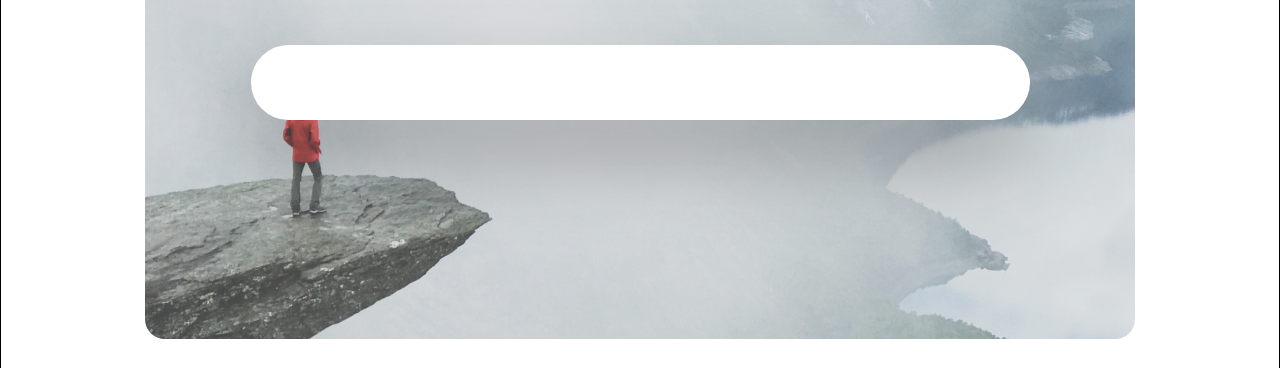
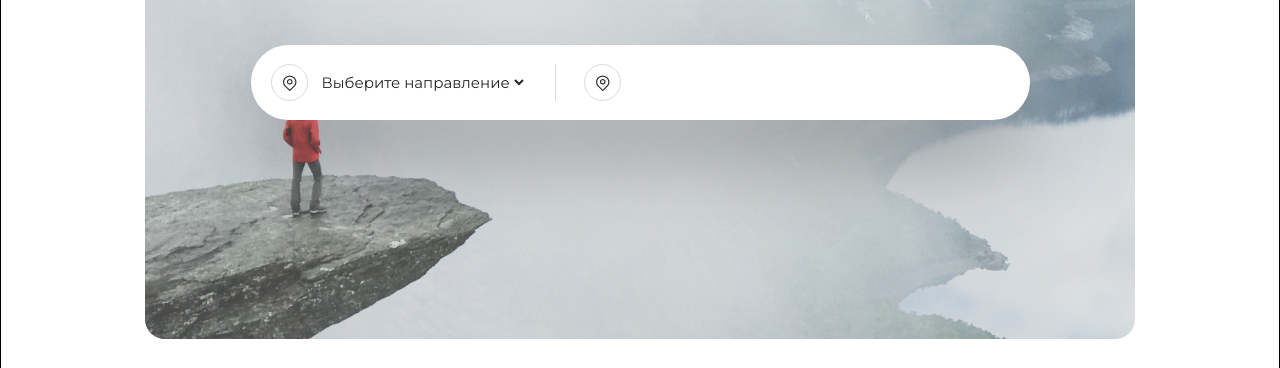
Before and after one commit to donecvolsk/Travel-website, a plain HTML site: page index.html in a window 1280 px wide. Shown: the part 432-800 px from the top of the page. Drawn offline with Linux system fonts and the light colour scheme.

Commit message:
29092023

```diff
--- a/css/style.css
+++ b/css/style.css
@@ -165,9 +165,35 @@ body {
     align-items: center;
 }
 
-.footer-top-icon-item {
+/* Выпадающее меню*/
+.footer-top-navigation-dropdown {
+    position: relative;
+    display: inline-block;
+  }
 
-}
+  .footer-top-navigation-dropdown-box {
+    display: none;
+    position: absolute;
+    background-color: #f1f1f1;
+    min-width: 160px;
+    box-shadow: 0px 8px 16px 0px rgba(0,0,0,0.2);
+    z-index: 1;
+  }
+
+  .footer-top-navigation-dropdown-box a {
+    color: black;
+    padding: 5px 5px;
+    text-decoration: none;
+    display: block;
+  }
+  .footer-top-navigation-dropdown-box a:hover {background-color: #ddd;}
+
+  .footer-top-navigation-dropdown:hover  .footer-top-navigation-dropdown-box {
+    display: block;
+  }
+
+
+
 .footer-top-item-heart {
     width: 50px;
     height: 50px;
@@ -261,17 +287,68 @@ footer-area-box {
 }
 
 .footer-area-searh-box {
+    display: flex;
+    align-items: center;
     width: 779px;
     height: 75px;
     background-color: #ffffff;
     border-radius: 100px;
     box-shadow: 0 42px 80px 0 rgba(0, 0, 0, 0.25);
+    padding: 20px;
 }
 
-.footer-area-searh-box {
+.footer-area-searh-list {
     display: flex;
 }
 
-.footer-area-searh-direction {
+.footer-area-searh-dropdownSity {
+    display: flex;
+    gap: 10px;
+    color: #7B7B7B;
+    font-size: 15px;
+    font-family: "Montserrat", Arial, Helvetica, sans-serif;
+    font-weight: 600;
+    line-height: normal;
+    border-right: 1px solid #DBDBDB;
+    padding-right: 28px;
+}
+
+.footer-area-searh-mapsBox {
+    width: 37px;
+    height: 37px;
+    border: 1px solid #DBDBDB;
+    border-radius: 50%;
     background-image: url(../images/pin\ 1.png);
+    background-repeat: no-repeat;
+    background-position: center center;
+
 }
+
+.footer-area-searh-select {
+    font-family: "Montserrat", Arial, Helvetica, sans-serif;
+    font-weight: 400;
+    font-size: 15px;
+    line-height: normal;
+    color: #252525;
+}
+
+.footer-area-searh-dropdownDate {
+    display: flex;
+    gap: 10px;
+    color: #7B7B7B;
+    font-size: 15px;
+    font-family: "Montserrat", Arial, Helvetica, sans-serif;
+    font-weight: 600;
+    line-height: normal;
+    padding-left: 28px;
+}
+
+.footer-area-searh-dateBox {
+    width: 37px;
+    height: 37px;
+    border: 1px solid #DBDBDB;
+    border-radius: 50%;
+    background-image: url(../images/pin\ 1.png);
+    background-repeat: no-repeat;
+    background-position: center center;
+}
--- a/index.html
+++ b/index.html
@@ -15,7 +15,14 @@
             <menu class="footer-top-box">
                 <ul class="footer-top-navigation-list">
                     <li class="footer-top-navigation-item">
-                        <a class="footer-top-navigation-item-link" href="#0">Направления</a>
+                        <div class="footer-top-navigation-dropdown">
+                            <button  class="footer-top-navigation-dropbtn" href="#0">Направления</button>
+                            <div class="footer-top-navigation-dropdown-box" id="myDropdown">
+                                <a href="#0">Москва</a>
+                                <a href="#0">Санкт-Петербург</a>
+                                <a href="#0">Сочи</a>
+                            </div>
+                        </div>
                     </li>
                     <li class="footer-top-navigation-item">
                         <a class="footer-top-navigation-item-link" href="#0">О сервисе</a>
@@ -51,7 +58,24 @@
             <div class="footer-area-searh-box">
                 <ul class="footer-area-searh-list">
                     <li class="footer-area-searh-item">
-
+                        <div class="footer-area-searh-dropdownSity">
+                            <div class="footer-area-searh-mapsBox">
+                            </div>
+                            <select class="footer-area-searh-select" name="Sity" id="city-select">
+                                <option class="footer-area-searh-option" value="">Выберите направление</option>
+                                <option class="footer-area-searh-option" value="">Москва</option>
+                                <option class="footer-area-searh-option" value="">Санкт-Петербург</option>
+                                <option class="footer-area-searh-option" value="">Сочи</option>
+                            </select>
+                        </div>
+                    </li>
+                    <li class="footer-area-searh-item">
+                        <div class="footer-area-searh-dropdownDate">
+                            <div class="footer-area-searh-date">
+                                <div class="footer-area-searh-dateBox">
+                                </div>
+                            </div>
+                        </div>
                     </li>
                 </ul>
             </div>
@@ -61,5 +85,6 @@
 
     </footer>
    </div>
+
 </body>
 </html>
```
